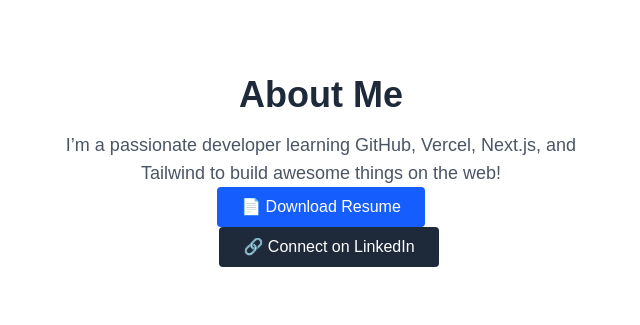
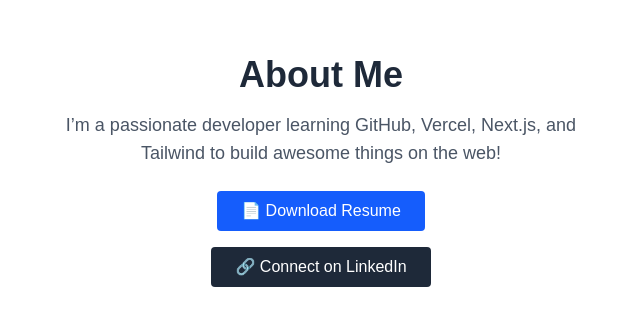
Before and after one commit to awwalstudio/my-next-portfolio, a Next.js app: page /about in a window 1280 px wide. Shown: the part 229-554 px from the top of the page, without its empty margins (319-959 px from the left). Built offline with nearby package versions, Linux system fonts and the light colour scheme.

Commit message:
Fix resume link and update about page

```diff
--- a/app/about/page.js
+++ b/app/about/page.js
@@ -7,9 +7,9 @@
       </p>
 
       <a
-  href="/Awwal Mukhzar Resume.pdf"
+        href="/Awwal-Mukhzar-Resume.pdf"
         download
-  className="inline-block bg-blue-600 text-white px-6 py-2 rounded hover:bg-blue-700 transition"
+        className="inline-block bg-blue-600 text-white px-6 py-2 rounded hover:bg-blue-700 transition mt-6"
       >
         📄 Download Resume
       </a>
@@ -18,11 +18,10 @@
         href="https://www.linkedin.com/in/awwal-mukhzar-1b5231192/"
         target="_blank"
         rel="noopener noreferrer"
-  className="inline-block bg-gray-800 text-white px-6 py-2 rounded hover:bg-gray-900 transition ml-4"
+        className="inline-block bg-gray-800 text-white px-6 py-2 rounded hover:bg-gray-900 transition mt-4"
       >
         🔗 Connect on LinkedIn
       </a>
-
     </main>
   )
 }
```
Also changed, not shown: 1 other file (tests, documents, lock files or other folders). Lines whose indentation alone changed are shown as unchanged.
